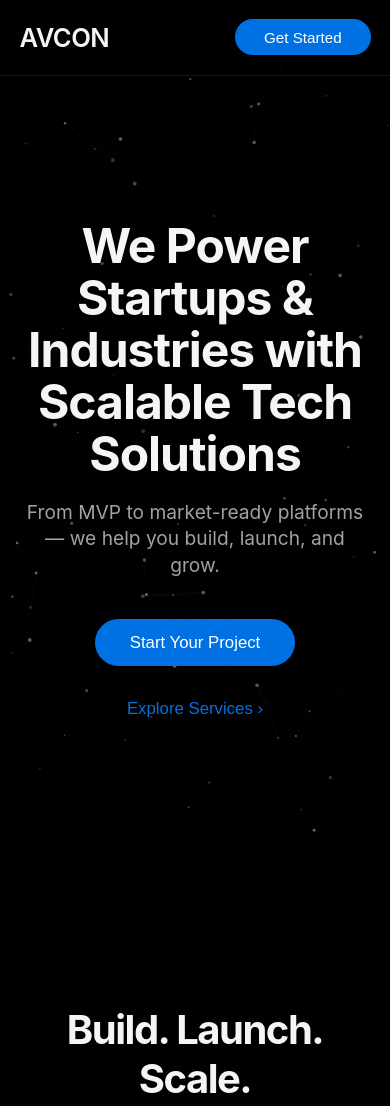
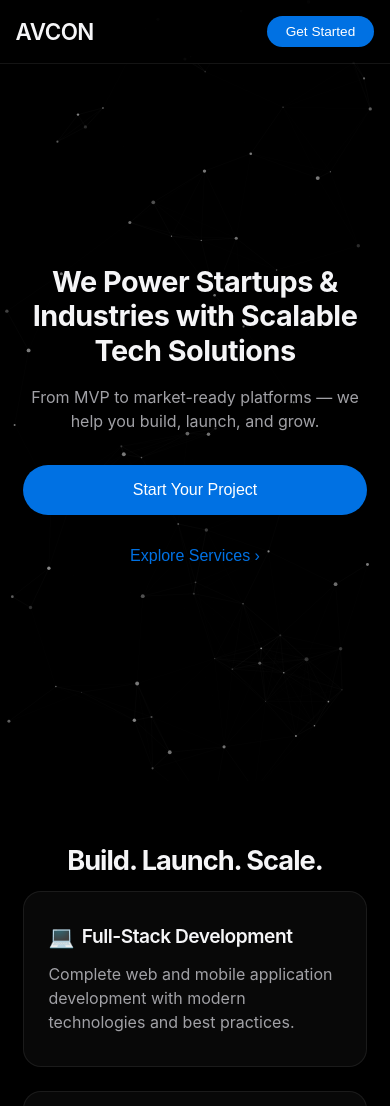
Before and after one commit to rohaanafzal/Avc, a plain HTML site: page index.html in a window 390 px wide. Shown: the top 1106 px of the page. Drawn offline with Linux system fonts and the light colour scheme.

Commit message:
Refactor favicon links and improve responsive styles
Removed duplicate favicon links and adjusted styles for responsiveness.

```diff
--- a/index.html
+++ b/index.html
@@ -1,14 +1,6 @@
 <!DOCTYPE html>
 <html lang="en">
 <head>
-
-    <link rel="icon" href="favicon.ico" type="image/x-icon">
-    <link rel="icon" href="favicon.svg" type="image/svg+xml">
-    <link rel="shortcut icon" href="favicon.ico" type="image/x-icon">
-
-
-    <link rel="icon" href="favicon.svg" type="image/svg+xml">
-
     <meta charset="UTF-8">
     <meta name="viewport" content="width=device-width, initial-scale=1.0">
     <title>AVCON - Tech Solutions for Startups</title>
@@ -205,7 +197,7 @@
 
         .feature-grid {
             display: grid;
-            grid-template-columns: repeat(auto-fit, minmax(280px, 1fr));
+            grid-template-columns: repeat(2, 1fr);
             gap: 2rem;
             max-width: 1200px;
             margin: 0 auto;
@@ -302,37 +294,130 @@
         }
 
         @media (max-width: 768px) {
+            nav {
+                padding: 1rem 4%;
+            }
+
+            .logo {
+                font-size: 1.4rem;
+            }
+
+            .cta-btn {
+                padding: 0.5rem 1.2rem;
+                font-size: 0.85rem;
+            }
+
+            .hero {
+                min-height: 85vh;
+                padding: 2rem 6%;
+            }
+
             .hero h1 {
-                font-size: 3rem;
-                letter-spacing: -1px;
+                font-size: 2.2rem;
+                letter-spacing: -0.5px;
+                margin-bottom: 1rem;
+                line-height: 1.2;
             }
 
             .hero p {
-                font-size: 1.2rem;
+                font-size: 1.1rem;
+                margin-bottom: 2rem;
+                line-height: 1.5;
             }
 
             .hero-buttons {
                 flex-direction: column;
+                width: 100%;
+                gap: 1rem;
+            }
+
+            .btn-primary, .btn-secondary {
+                width: 100%;
+                padding: 1rem 2rem;
+                font-size: 1rem;
             }
 
             .nav-links {
                 display: none;
             }
 
-            .section-title {
-                font-size: 2.5rem;
+            .section {
+                padding: 4rem 6%;
             }
 
-            .cta-section h2 {
-                font-size: 2.8rem;
+            .section-title {
+                font-size: 2rem;
+                letter-spacing: -1px;
+                line-height: 1.2;
             }
 
-            .cta-section p {
-                font-size: 1.2rem;
+            .section-subtitle {
+                font-size: 1.1rem;
+                margin-bottom: 3rem;
             }
 
             .feature-grid {
                 grid-template-columns: 1fr;
+                gap: 1.5rem;
+            }
+
+            .feature-card {
+                padding: 2rem 1.5rem;
+            }
+
+            .feature-card h3 {
+                font-size: 1.2rem;
+            }
+
+            .feature-card p {
+                font-size: 1rem;
+                line-height: 1.5;
+            }
+
+            .cta-section {
+                padding: 5rem 6%;
+            }
+
+            .cta-section h2 {
+                font-size: 2rem;
+                letter-spacing: -1px;
+                line-height: 1.2;
+            }
+
+            .cta-section p {
+                font-size: 1.1rem;
+                line-height: 1.5;
+                margin-bottom: 2rem;
+            }
+
+            .email-btn {
+                width: 100%;
+                max-width: 320px;
+                padding: 1rem 2rem;
+                font-size: 1rem;
+            }
+
+            footer {
+                padding: 2rem 6%;
+                font-size: 0.85rem;
+            }
+        }
+
+        @media (max-width: 480px) {
+            .hero h1 {
+                font-size: 1.8rem;
+            }
+
+            .hero p {
+                font-size: 1rem;
+            }
+
+            .section-title {
+                font-size: 1.7rem;
+            }
+
+            .cta-section h2 {
+                font-size: 1.7rem;
             }
         }
     </style>
@@ -472,7 +557,8 @@
                 this.size = Math.random() * 1.5 + 0.5;
                 this.speedX = Math.random() * 0.3 - 0.15;
                 this.speedY = Math.random() * 0.3 - 0.15;
-                this.opacity = Math.random() * 0.3 + 0.1;
+                this.opacity = Math.random() * 0.4 + 0.15;
+                this.hue = Math.random() * 60 + 180;
             }
 
             update() {
```
